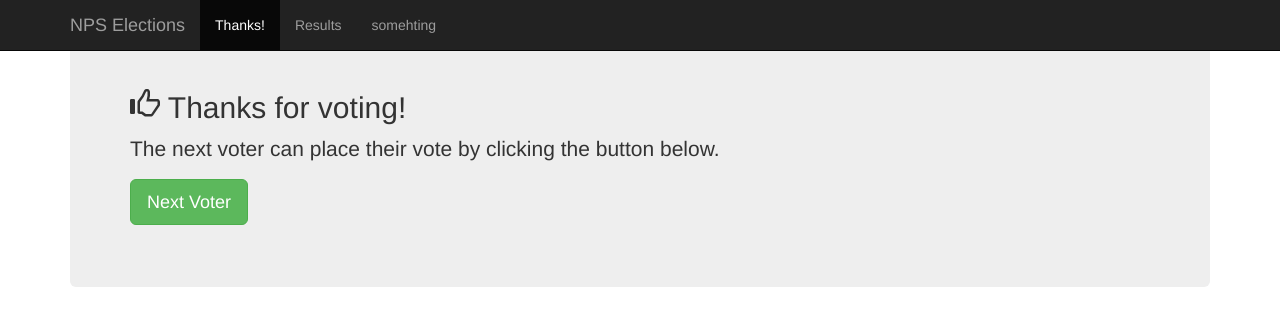
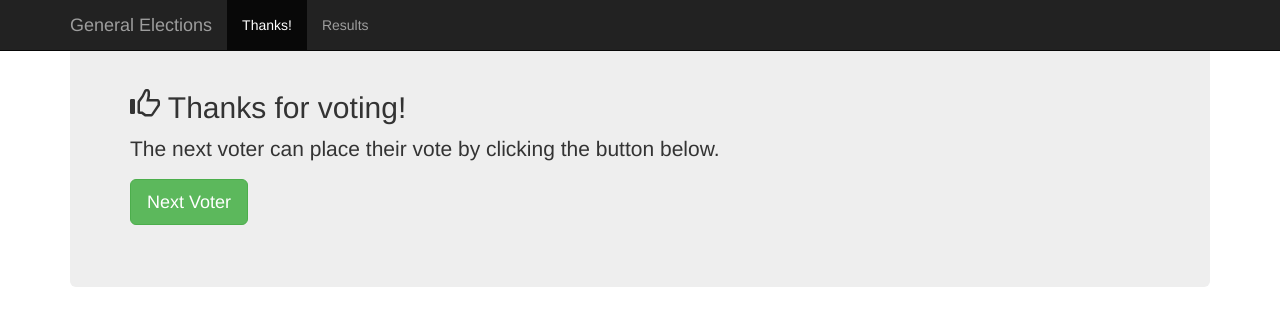
Before and after one commit to macymuhia/iVote, a Flask app: page /thanks in a window 1280 px wide. Shown: the top 314 px of the page. Run offline with Flask 2, Linux system fonts and the light colour scheme; some libraries are stand-ins or nearby versions.

Commit message:
added changes

```diff
--- a/admin2/templates/thanks.html
+++ b/admin2/templates/thanks.html
@@ -3,29 +3,23 @@
     <meta charset="utf-8">
     <meta http-equiv="X-UA-Compatible" content="IE=edge">
     <meta name="viewport" content="width=device-width, initial-scale=1">
-    <!-- The above 3 meta tags *must* come first in the head; any other head content must come *after* these tags -->
+
     <meta name="description" content="">
     <meta name="author" content="">
 
 
-    <title>NPS Elections</title>
+    <title>General Elections</title>
 
-    <!-- Bootstrap core CSS -->
     <link rel="stylesheet" href="https://maxcdn.bootstrapcdn.com/bootstrap/3.3.7/css/bootstrap.min.css">
 
-    <!-- IE10 viewport hack for Surface/desktop Windows 8 bug -->
+
     <link href="../../assets/css/ie10-viewport-bug-workaround.css" rel="stylesheet">
 
-    <!-- Custom styles for this template -->
+
     <link href="static/css/starter-template.css" rel="stylesheet">
 
 
 
-    <!-- HTML5 shim and Respond.js for IE8 support of HTML5 elements and media queries -->
-    <!--[if lt IE 9]>
-      <script src="https://oss.maxcdn.com/html5shiv/3.7.3/html5shiv.min.js"></script>
-      <script src="https://oss.maxcdn.com/respond/1.4.2/respond.min.js"></script>
-    <![endif]-->
   </head>
 
   <body>
@@ -39,15 +33,15 @@
             <span class="icon-bar"></span>
             <span class="icon-bar"></span>
           </button>
-          <a class="navbar-brand" href="#">NPS Elections</a>
+          <a class="navbar-brand" href="#">General Elections</a>
         </div>
         <div id="navbar" class="collapse navbar-collapse">
           <ul class="nav navbar-nav">
             <li  class="active"><a href='/thanks'>Thanks!</a></li>
             <li><a href='/nps_results'>Results</a></li>
-            <li><a href="#contact">somehting</a></li>
+
           </ul>
-        </div><!--/.nav-collapse -->
+        </div>
       </div>
     </nav>
 
@@ -65,10 +59,13 @@
 
     </div>
 
+    <div class="image">
+
+        <img src="https://i.pinimg.com/originals/98/e5/56/98e556bbb5d246efd878971b9ae20a3b.gif" alt="globe" style="width:100%; height:400px">\
 
 
-    <!-- Bootstrap core JavaScript
-    ================================================== -->
+
+                </div>
   <script src="https://ajax.googleapis.com/ajax/libs/jquery/3.1.1/jquery.min.js"></script>
   <script src="https://maxcdn.bootstrapcdn.com/bootstrap/3.3.7/js/bootstrap.min.js"></script>
   </body>
```
